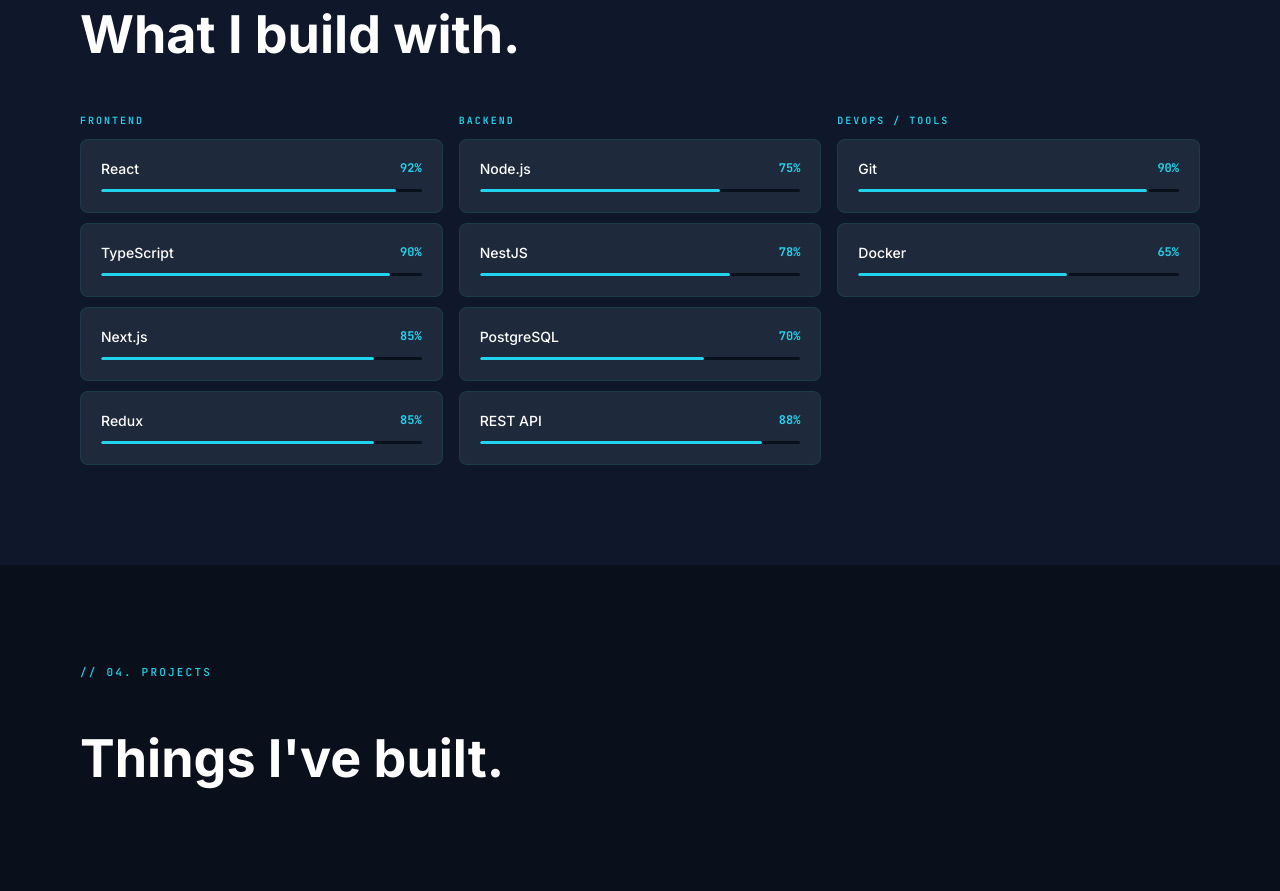
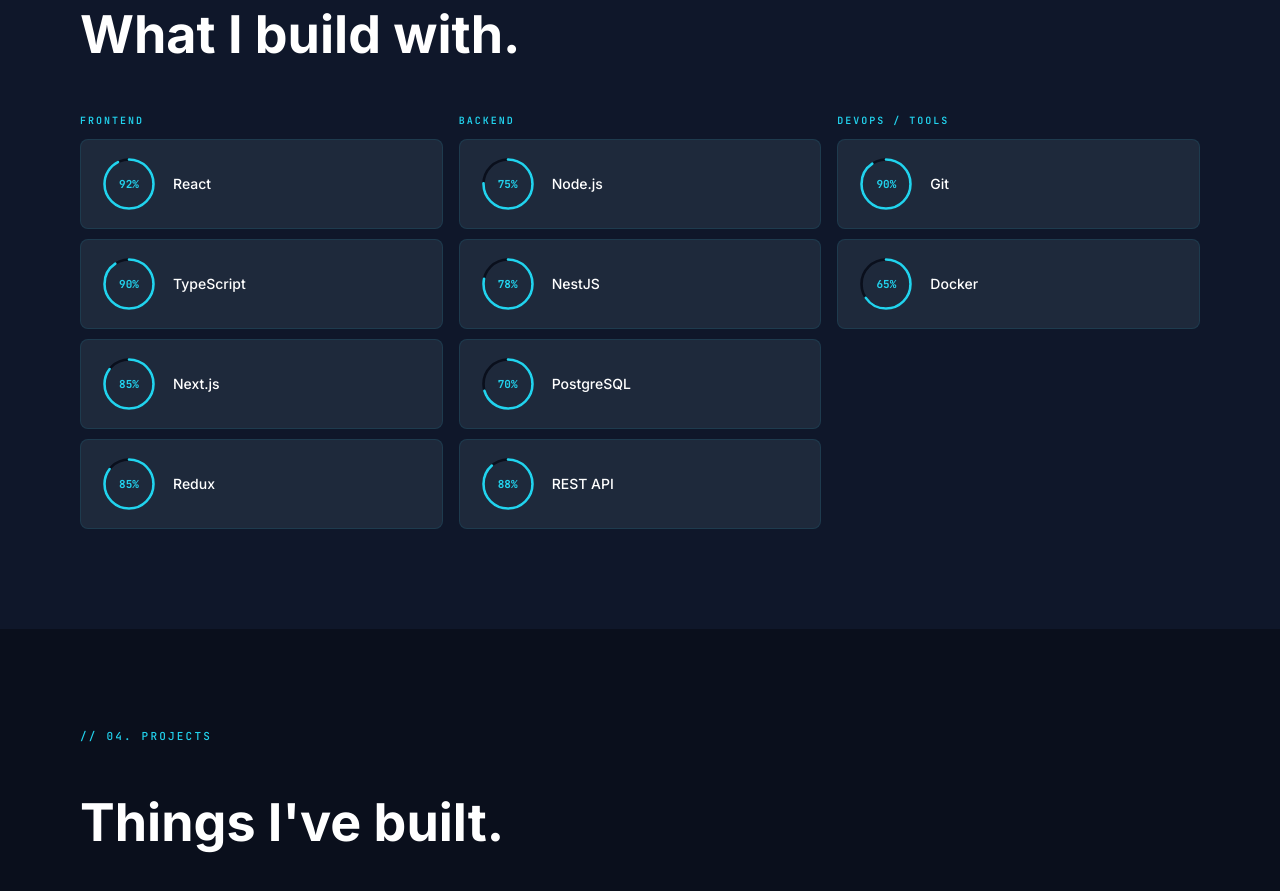
Before and after one commit to pestov-v/portfolio, a Next.js app: page / in a window 1280 px wide. Shown: the part 3460-4351 px from the top of the page. Built offline with nearby package versions, Linux system fonts and the light colour scheme; a web font is replaced by a local one.

Commit message:
feat(skills): updated style

```diff
--- a/src/components/Skills/Skills.module.scss
+++ b/src/components/Skills/Skills.module.scss
@@ -63,13 +63,13 @@
 }
 
 .skillItem {
-  padding: 20px;
+  padding: 16px 20px;
   background: var(--re-bg-card);
   border: 1px solid var(--re-accent-muted);
   border-radius: 8px;
   display: flex;
-  flex-direction: column;
-  gap: 12px;
+  align-items: center;
+  gap: 16px;
   transition:
     border-color 0.3s ease,
     box-shadow 0.3s ease,
@@ -83,14 +83,39 @@
       0 0 60px var(--re-glow-wide, rgba(34, 211, 238, 0.15));
     transform: translateY(-2px);
   }
-
-  // transform-style & backface-visibility set via GSAP during animation only
 }
 
-.skillRow {
+.circleWrap {
+  position: relative;
+  width: 56px;
+  height: 56px;
+  flex-shrink: 0;
+}
+
+.circleSvg {
+  width: 100%;
+  height: 100%;
+  transform: rotate(-90deg);
+}
+
+.circleTrack {
+  stroke: var(--re-bg-primary, #0f172a);
+}
+
+.circleFill {
+  stroke: var(--re-accent);
+}
+
+.circlePercent {
+  position: absolute;
+  inset: 0;
   display: flex;
-  justify-content: space-between;
   align-items: center;
+  justify-content: center;
+  font-family: var(--re-font-mono);
+  font-size: 11px;
+  font-weight: 700;
+  color: var(--re-accent);
 }
 
 .skillName {
@@ -99,25 +124,3 @@
   font-weight: 500;
   color: var(--re-text-primary);
 }
-
-.skillPercent {
-  font-family: var(--re-font-mono);
-  font-size: 12px;
-  font-weight: 700;
-  color: var(--re-accent);
-}
-
-.barTrack {
-  width: 100%;
-  height: 3px;
-  background: var(--re-bg-primary, #0f172a);
-  border-radius: 3px;
-  overflow: hidden;
-}
-
-.barFill {
-  height: 100%;
-  background: var(--re-accent);
-  border-radius: 3px;
-  transition: width 1.2s ease-out;
-}
--- a/src/components/Skills/Skills.tsx
+++ b/src/components/Skills/Skills.tsx
@@ -1,8 +1,8 @@
+import gsap from "gsap";
 import { FC, useCallback, useRef, useState } from "react";
-import gsap from "gsap";
 import { SKILLS } from "util/constants";
+import style from "./Skills.module.scss";
 import { useShowSkills } from "./useShowSkills";
-import style from "./Skills.module.scss";
 
 const CATEGORIES = [
   { key: "frontend" as const, label: "FRONTEND" },
@@ -10,28 +10,65 @@
   { key: "devops" as const, label: "DEVOPS / TOOLS" },
 ];
 
-const SkillCard: FC<{ title: string; percent: number }> = ({ title, percent }) => {
-  const [display, setDisplay] = useState(percent);
-  const [barWidth, setBarWidth] = useState(percent);
+const RADIUS = 28;
+const CIRCUMFERENCE = 2 * Math.PI * RADIUS;
+
+const SkillCard: FC<{ title: string; percent: number; revealed: boolean }> = ({
+  title,
+  percent,
+  revealed,
+}) => {
+  const [display, setDisplay] = useState(0);
+  const [fillPercent, setFillPercent] = useState(0);
   const tweenRef = useRef<gsap.core.Tween | null>(null);
+  const hasAnimatedRef = useRef(false);
+
+  // Initial reveal animation: 0 → percent
+  if (revealed && !hasAnimatedRef.current) {
+    hasAnimatedRef.current = true;
+    const obj = { val: 0 };
+    gsap.to(obj, {
+      val: percent,
+      duration: 4,
+      ease: "power2.out",
+      onUpdate: () => {
+        setDisplay(Math.round(obj.val));
+        setFillPercent(obj.val);
+      },
+    });
+  }
+
+  const offset = CIRCUMFERENCE - (fillPercent / 100) * CIRCUMFERENCE;
 
   const onEnter = useCallback(() => {
+    if (!hasAnimatedRef.current) return;
     tweenRef.current?.kill();
-    const obj = { val: 0 };
-    setBarWidth(100);
+    const obj = { val: fillPercent };
     tweenRef.current = gsap.to(obj, {
       val: 100,
-      duration: 0.6,
+      duration: 2,
       ease: "power2.out",
-      onUpdate: () => setDisplay(Math.round(obj.val)),
+      onUpdate: () => {
+        setDisplay(Math.round(obj.val));
+        setFillPercent(obj.val);
+      },
     });
-  }, []);
+  }, [fillPercent]);
 
   const onLeave = useCallback(() => {
+    if (!hasAnimatedRef.current) return;
     tweenRef.current?.kill();
-    setDisplay(percent);
-    setBarWidth(percent);
-  }, [percent]);
+    const obj = { val: fillPercent };
+    tweenRef.current = gsap.to(obj, {
+      val: percent,
+      duration: 0.4,
+      ease: "power2.out",
+      onUpdate: () => {
+        setDisplay(Math.round(obj.val));
+        setFillPercent(obj.val);
+      },
+    });
+  }, [fillPercent, percent]);
 
   return (
     <div
@@ -40,30 +77,50 @@
       onMouseEnter={onEnter}
       onMouseLeave={onLeave}
     >
-      <div className={style.skillRow}>
-        <span className={style.skillName}>{title}</span>
-        <span className={style.skillPercent}>{display}%</span>
-      </div>
       <div
-        className={style.barTrack}
+        className={style.circleWrap}
         role="progressbar"
         aria-valuenow={percent}
         aria-valuemin={0}
         aria-valuemax={100}
         aria-label={`${title}: ${percent}%`}
       >
-        <div
-          className={style.barFill}
-          style={{ width: `${barWidth}%` }}
-        />
+        <svg className={style.circleSvg} viewBox="0 0 64 64">
+          <circle
+            className={style.circleTrack}
+            cx="32"
+            cy="32"
+            r={RADIUS}
+            fill="none"
+            strokeWidth="3"
+          />
+          <circle
+            className={style.circleFill}
+            cx="32"
+            cy="32"
+            r={RADIUS}
+            fill="none"
+            strokeWidth="3"
+            strokeDasharray={CIRCUMFERENCE}
+            strokeDashoffset={offset}
+            strokeLinecap="round"
+          />
+        </svg>
+        <span className={style.circlePercent}>{display}%</span>
       </div>
+      <span className={style.skillName}>{title}</span>
     </div>
   );
 };
 
 export const Skills = () => {
   const ref = useRef<HTMLDivElement>(null);
-  useShowSkills({ ref });
+  const [revealed, setRevealed] = useState(false);
+
+  useShowSkills({
+    ref,
+    onReveal: useCallback(() => setRevealed(true), []),
+  });
 
   return (
     <section className={style.skills} id="skills">
@@ -78,7 +135,12 @@
                 <span className={style.categoryLabel}>{label}</span>
                 <div className={style.skillList}>
                   {categorySkills.map(({ title, percent }) => (
-                    <SkillCard key={title} title={title} percent={percent} />
+                    <SkillCard
+                      key={title}
+                      title={title}
+                      percent={percent}
+                      revealed={revealed}
+                    />
                   ))}
                 </div>
               </div>
--- a/src/components/Skills/useShowSkills.ts
+++ b/src/components/Skills/useShowSkills.ts
@@ -8,9 +8,10 @@
 
 interface IProps {
   ref: RefObject<HTMLElement>;
+  onReveal?: () => void;
 }
 
-export const useShowSkills = ({ ref }: IProps) => {
+export const useShowSkills = ({ ref, onReveal }: IProps) => {
   useEffect(() => {
     const container = ref.current;
     if (!container) return;
@@ -23,7 +24,10 @@
       "(prefers-reduced-motion: reduce)"
     ).matches;
 
-    if (!isDesktop || prefersReducedMotion) return;
+    if (!isDesktop || prefersReducedMotion) {
+      onReveal?.();
+      return;
+    }
 
     const cards = container.querySelectorAll<HTMLElement>("[data-skill-card]");
     if (!cards.length) return;
@@ -46,6 +50,9 @@
           start: "top 80%",
           once: true,
         },
+        onStart: () => {
+          onReveal?.();
+        },
         onComplete: () => {
           gsap.set(cards, {
             clearProps: "transformStyle,backfaceVisibility,transform",
```
